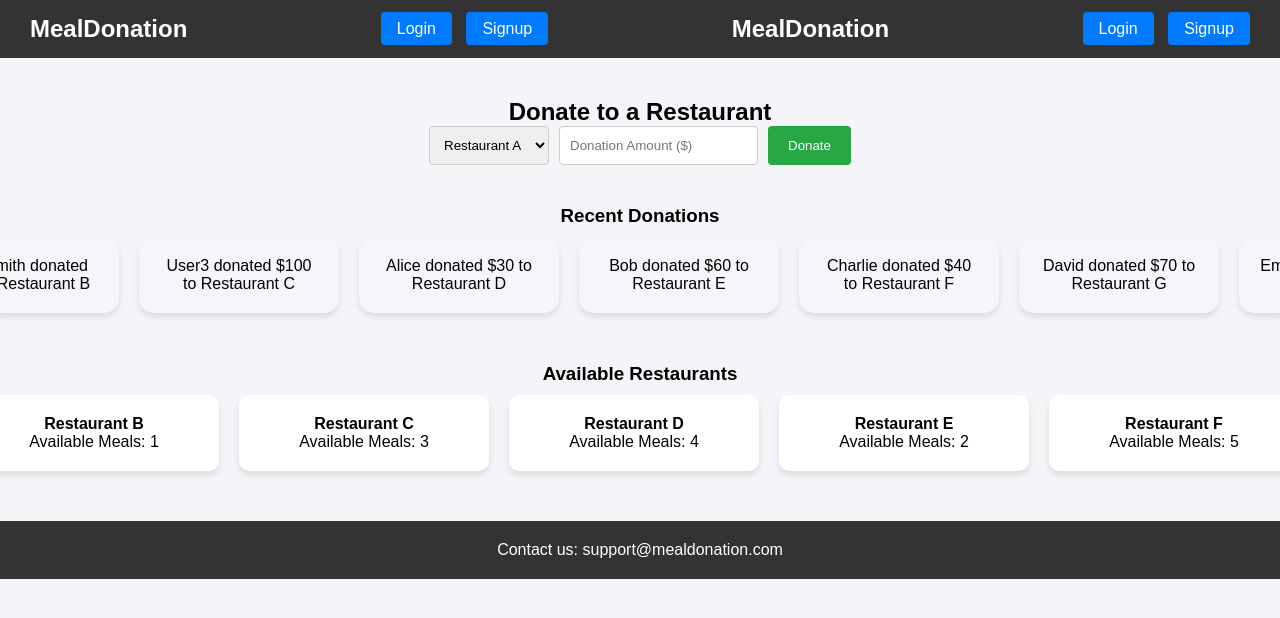
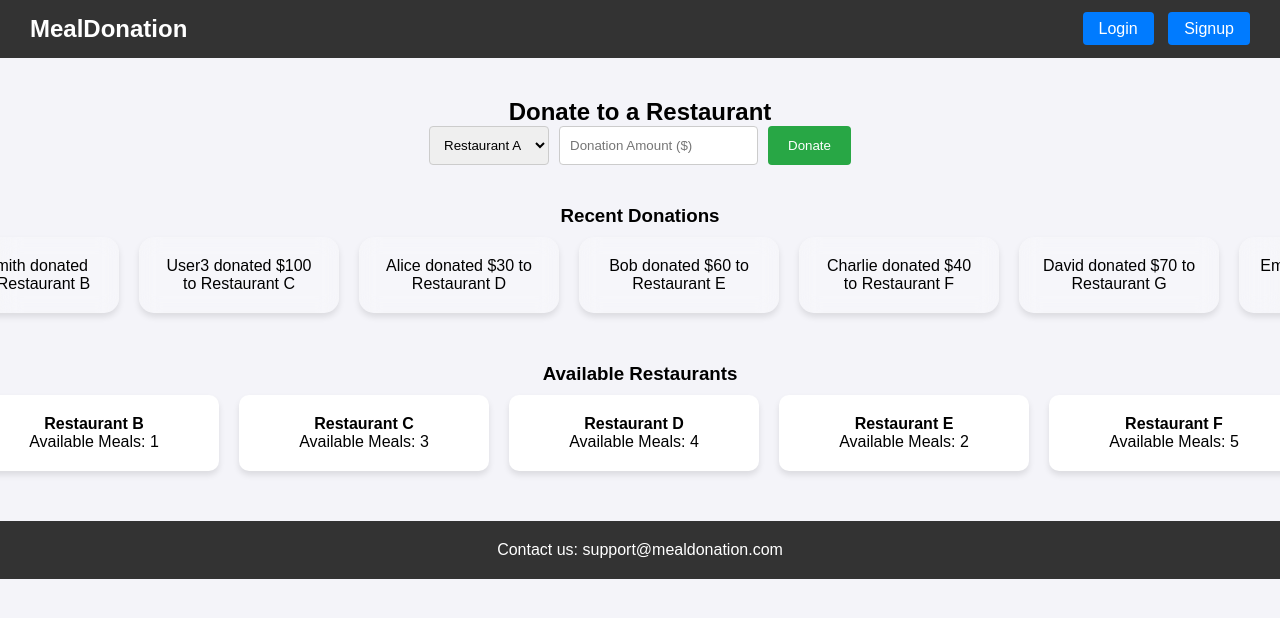
Before and after one commit to praveshhh/pp1, a plain HTML site: page index.html in a window 1280 px wide. Drawn offline with Linux system fonts and the light colour scheme.

Commit message:
removed redundancy config done

```diff
--- a/index.html
+++ b/index.html
@@ -9,11 +9,7 @@
 <body>
 
     <header>
-        <div class="logo">MealDonation</div>
-        <div class="auth">
-            <a href="#" class="btn">Login</a>
-            <a href="#" class="btn">Signup</a>
-        </div>
+
         <div class="logo">MealDonation</div>
         <div class="auth">
             <a href="login.html" class="btn">Login</a>
```
